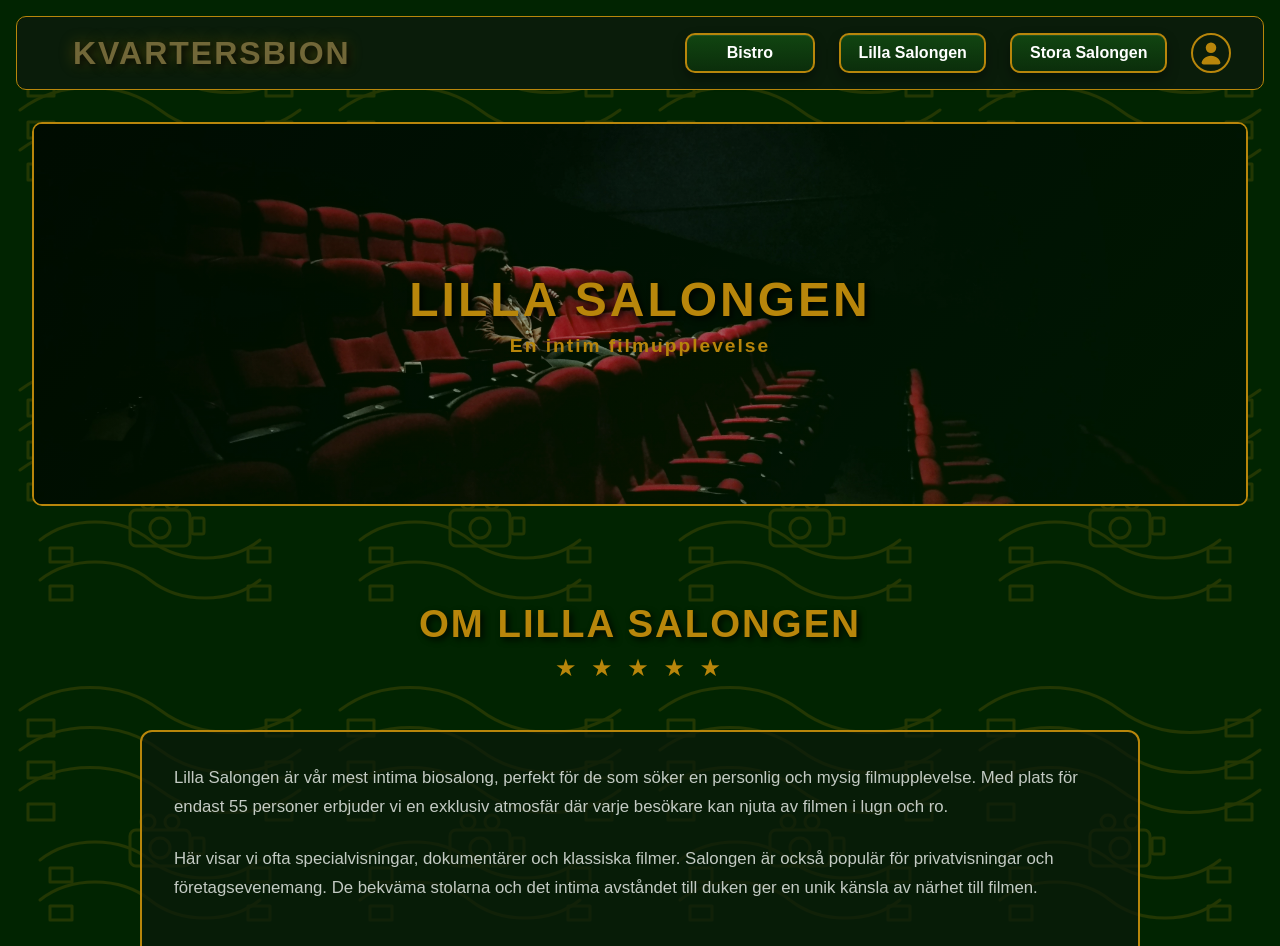
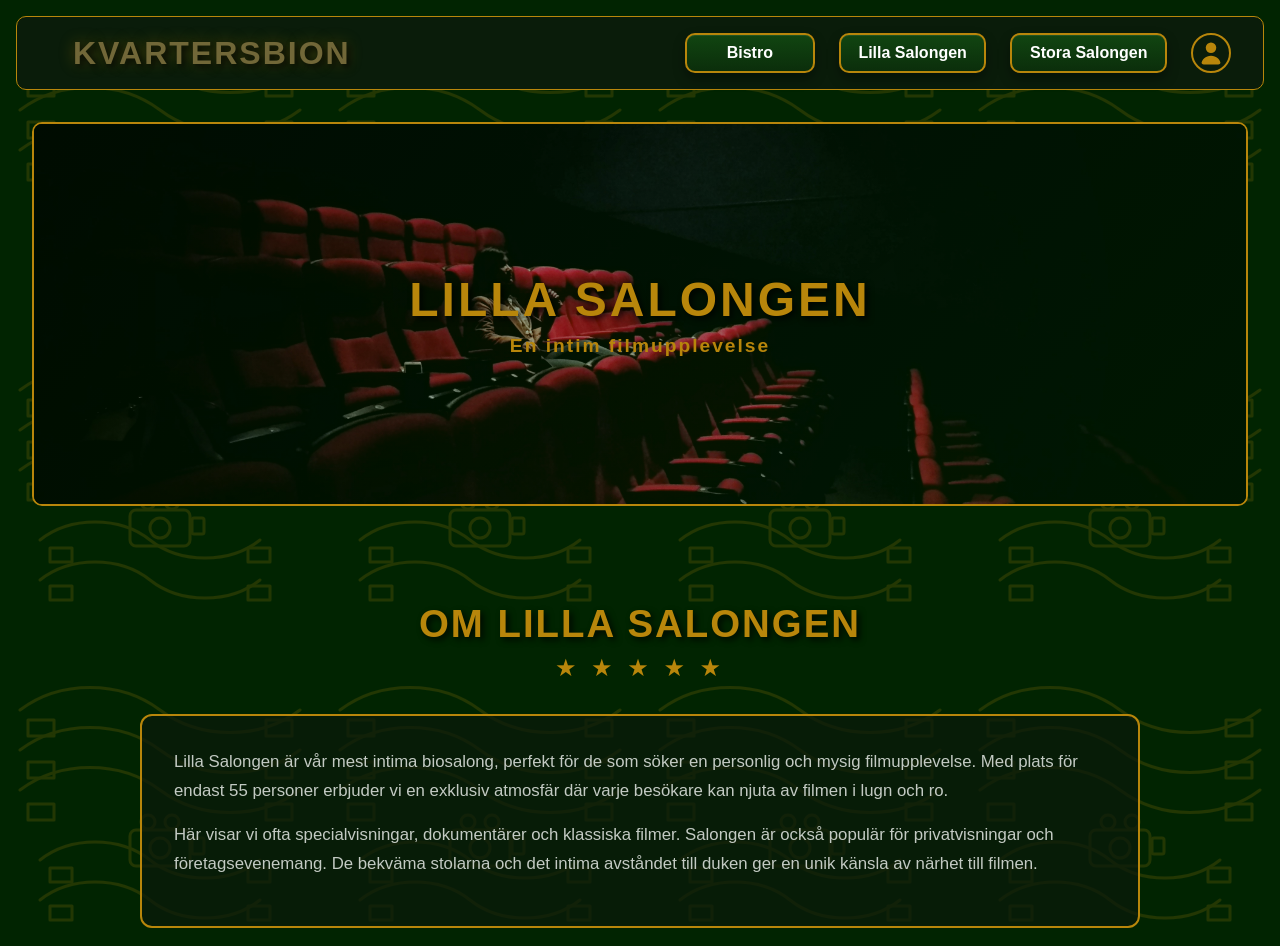
Before and after one commit to Jolle-Jay/Kvarters-Bion, a React (Vite) app: page /lilla-salongen in a window 1280 px wide. Shown: the top 946 px of the page. Built offline with nearby package versions, Linux system fonts and the light colour scheme.

Commit message:
just fixed padding bottom

```diff
--- a/src/css/Bistro.css
+++ b/src/css/Bistro.css
@@ -46,7 +46,6 @@ body.bistro-theme {
 
 .menu-child, .menu-senior, .menu-group {
     flex: 1 1 300px;
-    /* margin-bottom: 1rem; */
 }
 
 
@@ -56,7 +55,6 @@ body.bistro-theme {
   border: 2px solid #B8860B;
   border-radius: 14px;
   padding: 1.5rem;
-  margin-bottom: 2rem;
   display: flex;
   flex-wrap: wrap;
   gap: 1rem;
--- a/src/css/Salong.css
+++ b/src/css/Salong.css
@@ -55,7 +55,7 @@
 /* SECTION HEADER */
 .section-header {
   text-align: center;
-  margin-bottom: 3rem;
+  margin-bottom: 2rem;
 }
 
 .section-header h2 {
@@ -87,7 +87,7 @@
   font-size: clamp(0.95rem, 2.5vw, 1.05rem);
   color: #c3cac3;
   line-height: 1.7;
-  margin-bottom: 1.5rem;
+  margin-bottom: 1rem;
 }
 
 /* ===== FEATURES ===== */
```
